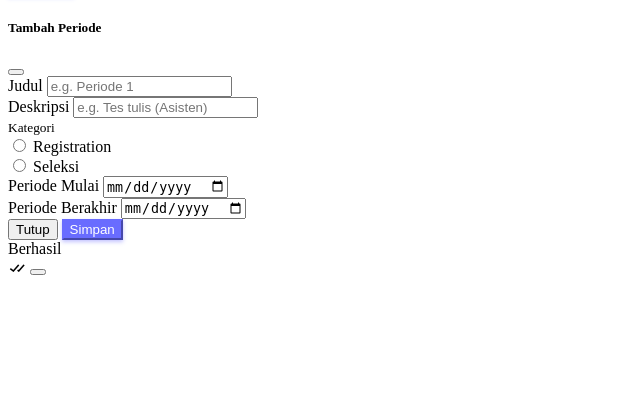
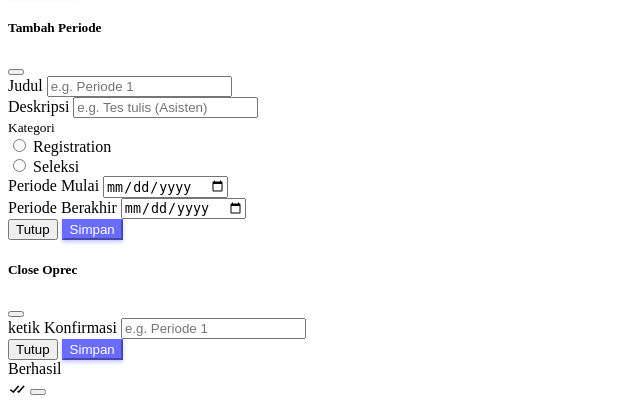
Before and after one commit to banidesu/VLAB, a CodeIgniter app: page /vlab/index.php/admin/index in a window 1280 px wide. Shown: the part 1720-2126 px from the top of the page, without its empty margins (0-640 px from the left). Before the commit the page ends 1995 px from the top, so only its background shows below. Run offline with CodeIgniter, Linux system fonts and the light colour scheme; the visitor is signed in with stand-in values (Sample User, id 1); data comes from the database, SQL or seed files in the repository; data that the repository does not hold is empty; some libraries are stand-ins or nearby versions.

Commit message:
close oprec modal prepare

```diff
--- a/application/views/dashboard/templates/footer.php
+++ b/application/views/dashboard/templates/footer.php
@@ -86,6 +86,33 @@
                             <label for="date2" class="form-label">Periode Berakhir</label>
                             <input type="date" id="date2" name="date2" class="form-control">
                             <small class="text-danger error-message mt-2" id="date2-error"></small>
+                        </div>
+                    </div>
+                </div>
+                <div class="modal-footer">
+                    <button type="button" class="btn btn-label-secondary" data-bs-dismiss="modal">Tutup</button>
+                    <button type="submit" class="btn btn-primary text-center" id="btnPeriodeSimpan">Simpan</button>
+                </div>
+            </form>
+        </div>
+    </div>
+</div>
+
+<!-- Modal Close Oprec -->
+<div class="modal fade" id="closeOprec" tabindex="-1" aria-hidden="true">
+    <div class="modal-dialog" role="document">
+        <div class="modal-content">
+            <div class="modal-header">
+                <h5 class="modal-title" id="closeOprecLabel">Close Oprec</h5>
+                <button type="button" class="btn-close" data-bs-dismiss="modal" aria-label="Close"></button>
+            </div>
+            <form action="<?= base_url() ?>admin/closeoprec" method="post" id="formCloseOprec">
+                <div class="modal-body">
+                    <div class="row">
+                        <div class="col-12 mb-3">
+                            <label for="title" class="form-label">ketik Konfirmasi</label>
+                            <input type="text" id="title" name="title" class="form-control" placeholder="e.g. Periode 1">
+                            <small class="text-danger error-message mt-2" id="title-error"></small>
                         </div>
                     </div>
                 </div>
```
